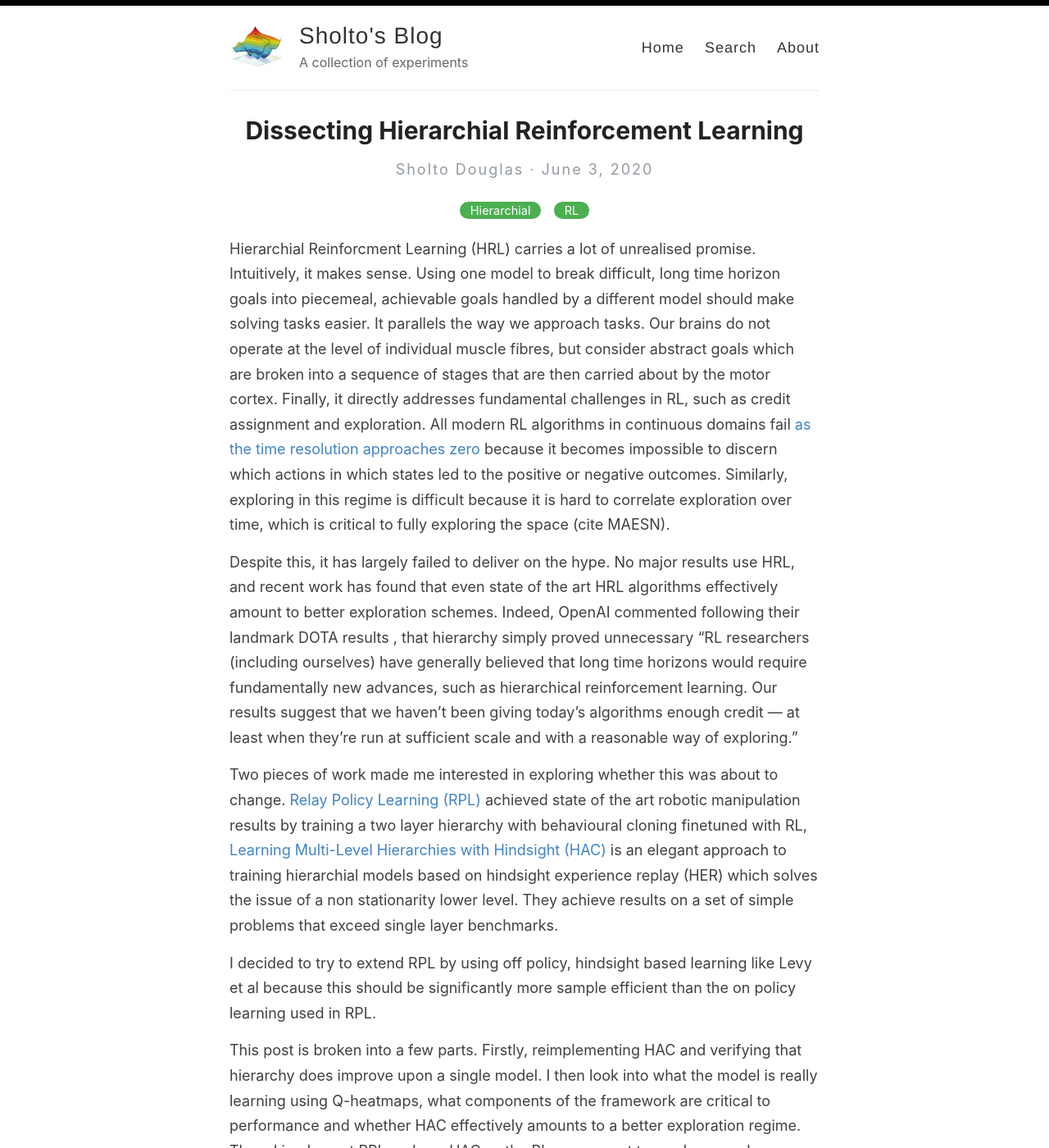
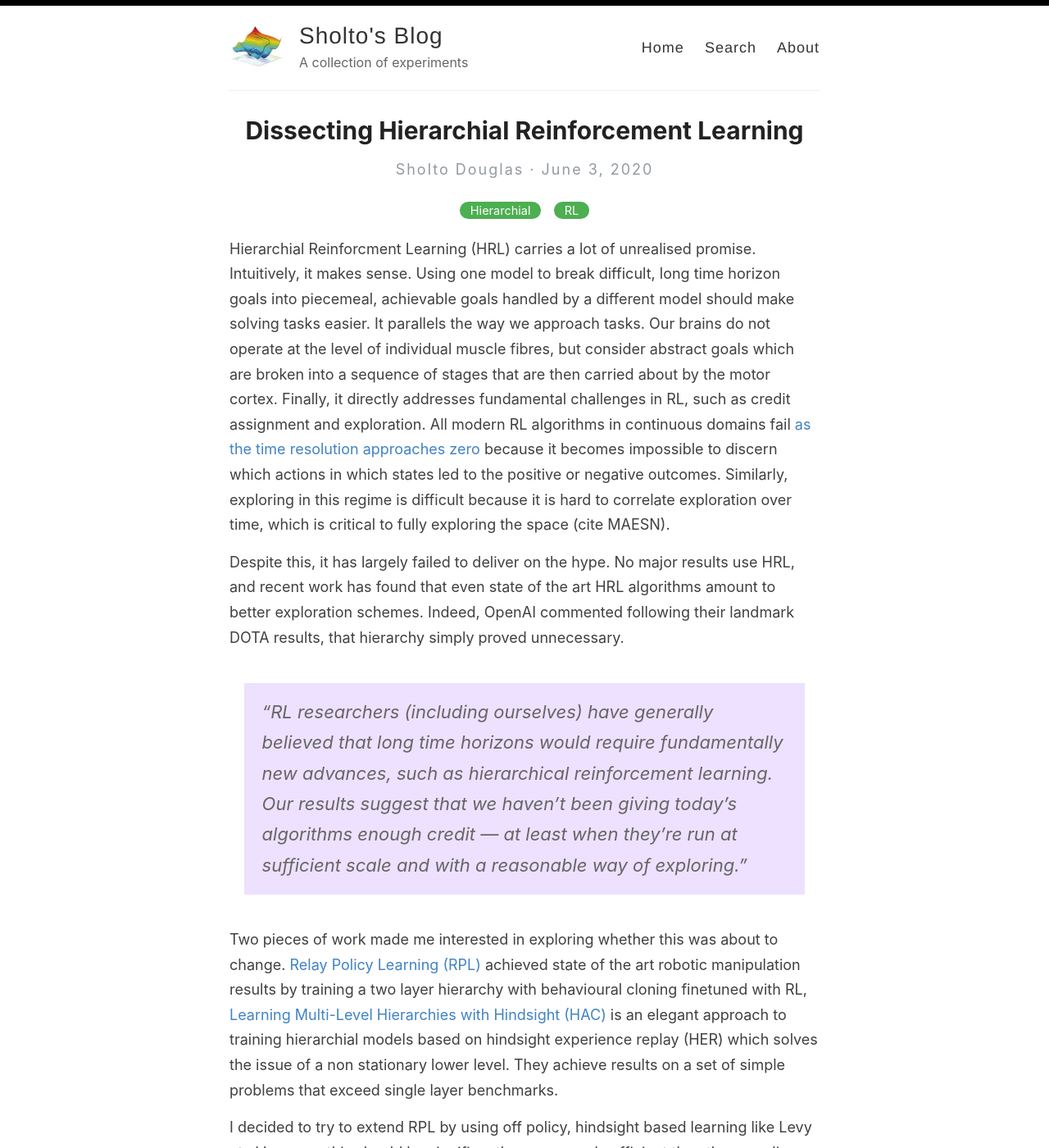
Before and after one commit to sholtodouglas/sholtodouglas.github.io, a Jekyll site: the page built from _posts/2020-06-03-Dissecting_Hierarchial_RL.md, in a window 1280 px wide and 1400 px high. Shown: the whole window at 82% size. Built offline with Jekyll 4.4.1, drawn with Linux system fonts in a browser that asks for light colours.

Commit message:
Update 2020-06-03-Dissecting_Hierarchial_RL.md

```diff
--- a/_posts/2020-06-03-Dissecting_Hierarchial_RL.md
+++ b/_posts/2020-06-03-Dissecting_Hierarchial_RL.md
@@ -7,10 +7,10 @@ img: images/lin_reps/hierarchy_header.png
 
 Hierarchial Reinforcment Learning (HRL) carries a lot of unrealised promise. Intuitively, it makes sense. Using one model to break difficult, long time horizon goals into piecemeal, achievable goals handled by a different model should make solving tasks easier. It parallels the way we approach tasks. Our brains do not operate at the level of individual muscle fibres, but consider abstract goals which are broken into a sequence of stages that are then carried about by the motor cortex. Finally, it directly addresses fundamental challenges in RL, such as credit assignment and exploration. All modern RL algorithms in continuous domains fail [as the time resolution approaches zero](https://openai.com/blog/ingredients-for-robotics-research/) because it becomes impossible to discern which actions in which states led to the positive or negative outcomes. Similarly, exploring in this regime is difficult because it is hard to correlate exploration over time, which is critical to fully exploring the space (cite MAESN).
 
-Despite this, it has largely failed to deliver on the hype. No major results use HRL, and recent work has found that even state of the art HRL algorithms effectively amount to better exploration schemes. Indeed, OpenAI commented following their landmark DOTA results , that hierarchy simply proved unnecessary  "RL researchers (including ourselves) have generally believed that long time horizons would require fundamentally new advances, such as hierarchical reinforcement learning. Our results suggest that we haven’t been giving today’s algorithms enough credit — at least when they’re run at sufficient scale and with a reasonable way of exploring."
+Despite this, it has largely failed to deliver on the hype. No major results use HRL, and recent work has found that even state of the art HRL algorithms amount to better exploration schemes. Indeed, OpenAI commented following their landmark DOTA results, that hierarchy simply proved unnecessary.
+> "RL researchers (including ourselves) have generally believed that long time horizons would require fundamentally new advances, such as hierarchical reinforcement learning. Our results suggest that we haven’t been giving today’s algorithms enough credit — at least when they’re run at sufficient scale and with a reasonable way of exploring."
 
-Two pieces of work made me interested in exploring whether this was about to change. [Relay Policy Learning (RPL) ](https://relay-policy-learning.github.io/) achieved state of the art robotic manipulation results by training a two layer hierarchy with behavioural cloning finetuned with RL, [Learning Multi-Level Hierarchies with Hindsight (HAC)](https://arxiv.org/pdf/1712.00948.pdf) is an elegant approach to training hierarchial models based on hindsight experience replay (HER) which solves the issue of a non stationarity lower level. They achieve results on a set of simple problems that exceed single layer benchmarks.
-
+Two pieces of work made me interested in exploring whether this was about to change. [Relay Policy Learning (RPL) ](https://relay-policy-learning.github.io/) achieved state of the art robotic manipulation results by training a two layer hierarchy with behavioural cloning finetuned with RL, [Learning Multi-Level Hierarchies with Hindsight (HAC)](https://arxiv.org/pdf/1712.00948.pdf) is an elegant approach to training hierarchial models based on hindsight experience replay (HER) which solves the issue of a non stationary lower level. They achieve results on a set of simple problems that exceed single layer benchmarks.
 
 I decided to try to extend RPL by using off policy, hindsight based learning like Levy et al because this should be significantly more sample efficient than the on policy learning used in RPL.
 
```
